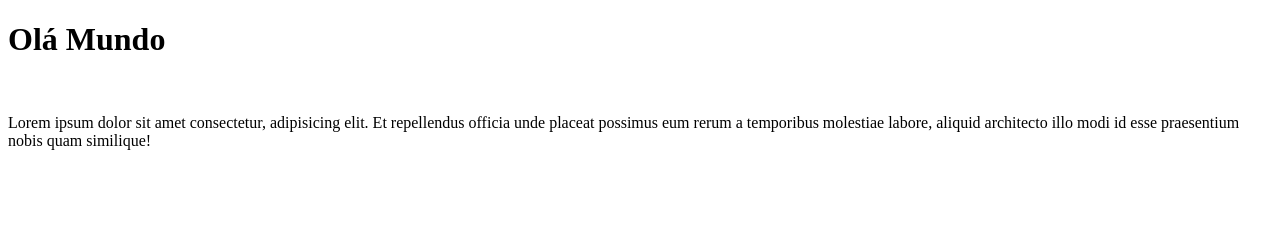
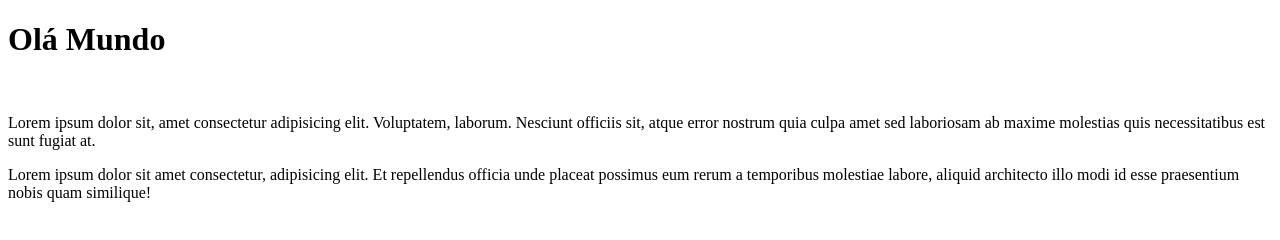
Before and after one commit to joaorobsonR/ola-mundo, a plain HTML site: page site/index.html in a window 1280 px wide. Drawn offline with Linux system fonts and the light colour scheme.

Commit message:
adicionei paragrafo

```diff
--- a/site/index.html
+++ b/site/index.html
@@ -9,6 +9,7 @@
 <body>
     <h1>Olá Mundo</h1>
     <br>
+    <p>Lorem ipsum dolor sit, amet consectetur adipisicing elit. Voluptatem, laborum. Nesciunt officiis sit, atque error nostrum quia culpa amet sed laboriosam ab maxime molestias quis necessitatibus est sunt fugiat at.</p>
     <p>Lorem ipsum dolor sit amet consectetur, adipisicing elit. Et repellendus officia unde placeat possimus eum rerum a temporibus molestiae labore, aliquid architecto illo modi id esse praesentium nobis quam similique!</p>
 </body>
 </html>
```
